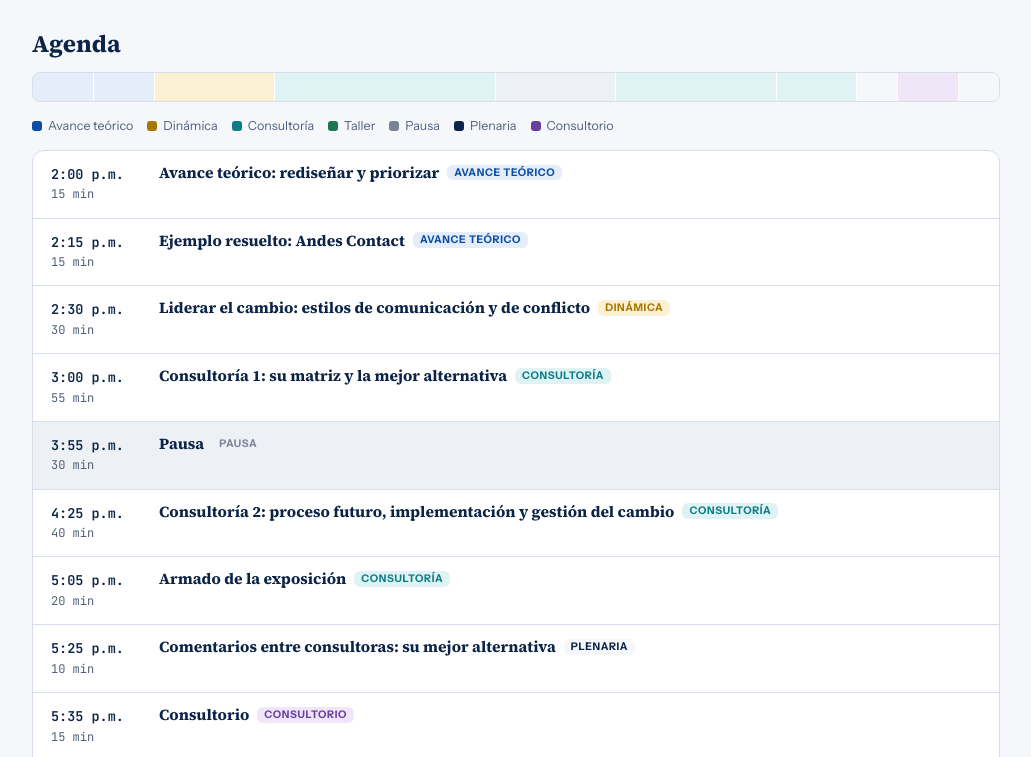
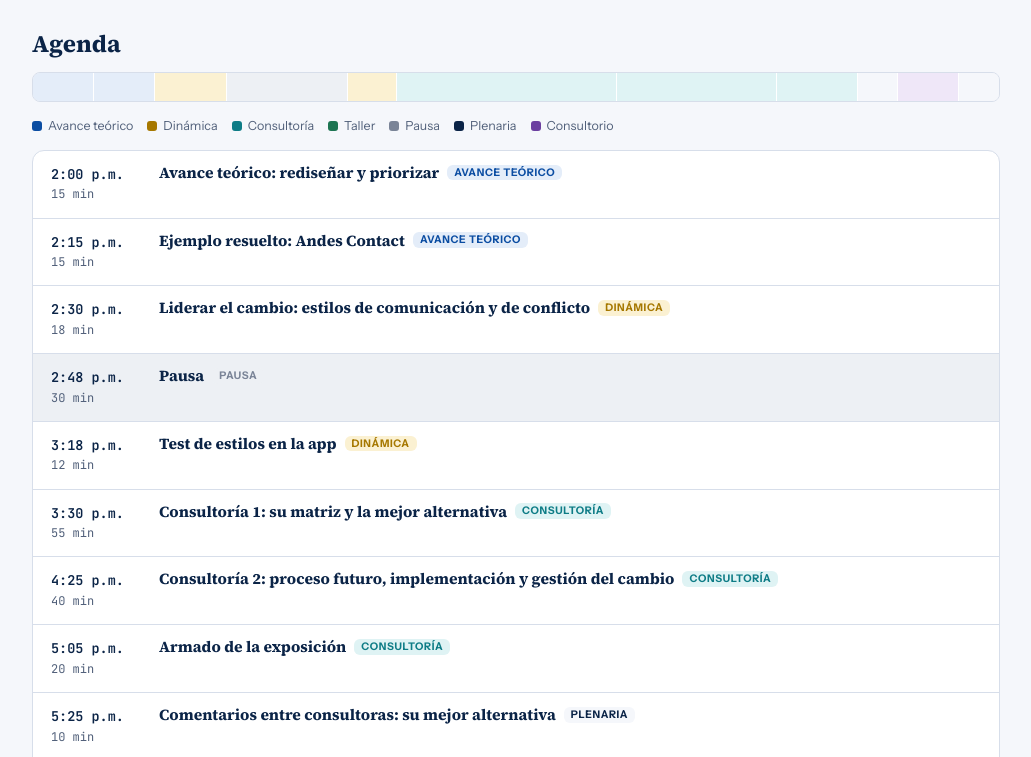
Before and after one commit to apsalinas-bot/UNISABANA-MAE-GERENCIA-PERSONAS, a plain HTML site: page index.html in a window 1280 px wide. Shown: the part 620-1377 px from the top of the page, without its empty margins (124-1155 px from the left). Drawn offline with Linux system fonts and the light colour scheme.

Commit message:
Update index.html

```diff
--- a/index.html
+++ b/index.html
@@ -738,9 +738,10 @@ const SES=[
  prep:['Entrar a la matriz con alexissr para mostrar en vivo el ejemplo completo de Andes Contact.','Pesos fijos para todos los casos: costo 40%, tiempo 30%, personal 30%.','La matriz ya trae las causas y valoraciones del sábado: los equipos solo continúan.','Publicar el orden de exposiciones del sábado.','App de estilos: sabana-estilos.html en el repo; entra con tu DNI en “Acceso docente” para ver las consultoras.'],
  guion:[[15,'expo','Avance teórico: rediseñar y priorizar','Antes y después de Andes Contact, principios de rediseño, semáforo de IA y cómo se lee la matriz de restricciones.'],
   [15,'expo','Ejemplo resuelto: Andes Contact','Muestras en vivo la matriz completa de Andes, explicas cómo se elige la mejor alternativa (¿ataca el cuello?, ¿qué restricción tiene?) y cómo se presenta una mejora.'],
-  [30,'din','Liderar el cambio: estilos de comunicación y de conflicto','Primero la teoría: los cuatro estilos (indicadores, fortalezas y debilidades) y los cinco modos de manejar el conflicto. Al final, el test en la app y la lectura por consultora para el mapa de actores y la exposición.'],
+  [18,'din','Liderar el cambio: estilos de comunicación y de conflicto','La teoría: los cuatro estilos (indicadores, fortalezas y debilidades), los cinco modos de manejar el conflicto y cómo se lee el puntaje.'],
+  [30,'pausa','Pausa',''],
+  [12,'din','Test de estilos en la app','Cada uno hace el test; revisan su diagnóstico y el de su consultora, y lo conectan con los roles de la dirección.'],
   [55,'cnsl','Consultoría 1: su matriz y la mejor alternativa','Continúan su matriz: completan mejoras y valoraciones, marcan cuáles atacan el cuello, ubican cada mejora en los cuatro cuadrantes, eligen su mejor alternativa y la escriben con la fórmula.'],
-  [30,'pausa','Pausa',''],
   [40,'cnsl','Consultoría 2: proceso futuro, implementación y gestión del cambio','Dibujan el proceso futuro con la alternativa elegida, arman la hoja de ruta por fases y el mapa de actores (estilo y modo de conflicto de cada uno), tres métricas y el pre-mortem.'],
   [20,'cnsl','Armado de la exposición','Copian el prompt de la presentación desde la matriz (sección 05), arman el borrador de sus 8 diapositivas y reparten quién expone qué.'],
   [10,'plen','Comentarios entre consultoras: su mejor alternativa','Dos o tres equipos que quieran presentan su mejor alternativa en un minuto, con la fórmula; el grupo comenta si convence.'],
@@ -891,11 +892,11 @@ s5:[
  {sec:'Liderazgo',k:'estilos',br:'…y también debilidades que aparecen bajo presión.',kick:'Debilidades',title:'Lo que cuida cada estilo',top:'▲ DICE · ALTA EXPRESIVIDAD',bot:'▼ PREGUNTA',l:'RACIONALES · CONTROLAN LAS EMOCIONES · RESULTADOS',r:'EMOCIONALES · DEMUESTRAN LAS EMOCIONES · PERSONAS',q:[['Directo', '⇄', '#c0392b', 'No escucha con atención; se impacienta.', 'No hace caso a los consejos; le gusta discutir.'], ['Vigoroso', '🗣', '#d9822b', 'Generaliza y puede ser demasiado dramático.', 'No escucha los detalles; tiende a exagerar.'], ['Sistemático', '▦', '#0b4da2', 'Se enfoca demasiado en los detalles.', 'Le cuesta revelar lo personal; tono plano.'], ['Considerado', '♡', '#1d7552', 'Se guarda sus opiniones; mucho énfasis en sentimientos.', 'Cede fácilmente y evita el conflicto.']],n:'Pregunta: en una reunión de implementación tensa, ¿qué debilidad aparece primero en cada estilo?'},
  {sec:'Liderazgo',k:'modos',br:'Ahora, cuando el cambio genera roce: hay cinco formas de reaccionar.',kick:'Manejo de conflicto · Thomas-Kilmann',title:'Cinco modos de manejar el conflicto',m:[['Competir', '⚔', '#c0392b', 'Hay que decidir rápido o algo no es negociable.', 'Desgasta las relaciones si es el único modo.'], ['Colaborar', '🤝', '#1d7552', 'El tema importa a ambos y hay tiempo.', 'Es lento: no todo merece ese esfuerzo.'], ['Negociar', '⚖', '#0b4da2', 'Hay que avanzar con un acuerdo aceptable.', 'Puede dejar soluciones a medias.'], ['Evitar', '⏸', '#8a6d1d', 'Conviene enfriar o el tema es menor.', 'Si se vuelve hábito, el problema crece.'], ['Ceder', '🕊', '#7b3fa0', 'La relación pesa más o el otro tiene razón.', 'Si es constante, el cambio no ocurre.']],n:'Dos ejes detrás: cuánto me importa lo mío (asertividad) y cuánto me importa lo del otro (cooperación). Competir: alto en lo mío; ceder: alto en lo del otro; colaborar: alto en ambos; evitar: bajo en ambos; negociar: al medio.'},
  {sec:'Liderazgo',k:'conflicto',br:'Ningún modo es malo: el problema es usar uno de más o de menos. Así se lee el puntaje.',kick:'Perfil de conflicto',title:'¿Cómo se lee el puntaje?',ej:{Competir:4,Colaborar:3,Negociar:6,Evitar:10,Ceder:8},d:{Competir:'decide rápido',Colaborar:'ganan ambos',Negociar:'cada uno cede',Evitar:'enfría o posterga',Ceder:'cuida la relación'},n:'Perfil de ejemplo: un mando medio con 20 años en Montealto (evita 10, cede 8). Pregunta: ¿cómo reaccionará ante el rediseño y cómo le comunicarían el cambio? Entre 5 y 7 es flexible; fuera de ese rango, rígido.'},
- {sec:'Liderazgo',k:'sprint',br:'Ahora sí: descubran su estilo y el de su consultora.',kick:'Test · individual y por consultora',title:'Su diagnóstico en la app',tool:'estilos',steps:['Entren con su correo de La Sabana','Parte 1: doce frases sobre cómo se comunican','Parte 2: treinta pares sobre cómo reaccionan ante un desacuerdo','Revisen “Mi diagnóstico” y luego “Mi consultora”: el gráfico del equipo y el reparto sugerido para mañana'],listo:'Cada integrante tiene su estilo y su perfil de conflicto, y el equipo ve su mezcla.',min:12,out:'Insumo para el mapa de actores y el reparto de la exposición',n:'Pega el enlace en el chat. Con tu DNI en “Acceso docente” ves las tres consultoras y el total del curso: proyecta “Todo el curso” al terminar.'},
+ {sec:'Pausa',k:'brk',min:30},
+ {sec:'Liderazgo',k:'sprint',br:'Volvemos. Ahora sí: descubran su estilo y el de su consultora.',kick:'Test · individual y por consultora',title:'Su diagnóstico en la app',tool:'estilos',steps:['Entren con su correo de La Sabana','Parte 1: doce frases sobre cómo se comunican','Parte 2: treinta pares sobre cómo reaccionan ante un desacuerdo','Revisen “Mi diagnóstico” y luego “Mi consultora”: el gráfico del equipo y el reparto sugerido para mañana'],listo:'Cada integrante tiene su estilo y su perfil de conflicto, y el equipo ve su mezcla.',min:12,out:'Insumo para el mapa de actores y el reparto de la exposición',n:'Pega el enlace en el chat. Con tu DNI en “Acceso docente” ves las tres consultoras y el total del curso: proyecta “Todo el curso” al terminar.'},
  {sec:'Liderazgo',k:'estilos',br:'¿Para qué les sirve en su consultoría? Para hablarle a cada actor en su idioma.',kick:'Su caso y la exposición de mañana',title:'A cada actor, el mensaje en su estilo',top:'MAÑANA, LA DIRECCIÓN PREGUNTA DESDE ESTOS ROLES',l:'LO QUE QUIERE OÍR: RESULTADOS',r:'LO QUE QUIERE OÍR: PERSONAS',q:[['Gerencia general', '⇄', '#c0392b', 'Escucha como directo: la recomendación primero y el costo de no hacer nada.', ''], ['La visión', '🗣', '#d9822b', 'Para el vigoroso: la historia del antes y el después en una frase.', ''], ['Finanzas', '▦', '#0b4da2', 'Escucha como sistemático: los datos, los supuestos y la matriz.', ''], ['Colaboradores y mandos medios', '♡', '#1d7552', 'Escuchan como considerados: qué cambia para ellos y cómo los acompañan.', '']],foot:'En su consultoría: mapa de actores con el estilo y el modo de conflicto de cada uno, y quién del equipo responde a cada rol mañana.',n:'Esto alimenta la diapositiva 6 (implementación y gestión del cambio) y el reparto de la exposición.'},
  {sec:'Consultoría 1',k:'sprint',br:'Ahora su empresa. Continúen su matriz donde la dejaron el sábado.',kick:'Consultoría 1 · en equipos',title:'Su matriz y la mejor alternativa',tool:'matriz',steps:['Abran su matriz (Mi caso): sus causas y valoraciones del sábado ya están','Completen las mejoras que falten y revisen las valoraciones de 1 a 5','Marquen cuáles atacan el cuello y ubiquen cada mejora en los cuatro cuadrantes','Elijan su mejor alternativa y escríbanla con la fórmula','Revisión del socio (sección 04): copien el prompt, péguenlo en su IA y ajusten lo que no puedan defender'],listo:'Tienen una mejor alternativa escrita con la fórmula y saben por qué las demás acompañan o esperan.',min:55,out:'Diapositiva 5: mejoras priorizadas y la alternativa elegida',n:'Pega el enlace de la matriz en el chat. En cada sala: “¿esta mejora ataca el cuello o solo es fácil?”.'},
- {sec:'Pausa',k:'brk',min:30},
- {sec:'Consultoría 2',k:'sprint',br:'Volvemos. Con la alternativa elegida y sus estilos claros, el proceso futuro y el plan.',kick:'Consultoría 2 · en equipos',title:'Proceso futuro, implementación y gestión del cambio',steps:['Dibujen el proceso futuro con su alternativa: ¿qué eliminan, combinan, reordenan o simplifican? Marquen dónde usarían IA y su color','Hoja de ruta según su matriz: fase 1, fase 2 y lo que se posterga, con responsables','Mapa de actores: estilo, modo de conflicto, qué gana o pierde y cómo le comunicarán el cambio','Tres métricas (proceso, resultado y experiencia) con línea base, meta y plazo','Pre-mortem: “es junio de 2027 y fracasó, ¿por qué?”, y un ajuste por causa'],listo:'El proceso futuro muestra qué cambia, cada actor clave tiene un mensaje en su estilo y cada métrica tiene línea base, meta y plazo.',min:40,out:'Diapositivas 5 a 7: proceso rediseñado, implementación y métricas',n:'Pregunta en cada sala: “¿esto cambia el proceso o agrega un programa?”.'},
+ {sec:'Consultoría 2',k:'sprint',br:'Con la alternativa elegida y sus estilos claros, el proceso futuro y el plan.',kick:'Consultoría 2 · en equipos',title:'Proceso futuro, implementación y gestión del cambio',steps:['Dibujen el proceso futuro con su alternativa: ¿qué eliminan, combinan, reordenan o simplifican? Marquen dónde usarían IA y su color','Hoja de ruta según su matriz: fase 1, fase 2 y lo que se posterga, con responsables','Mapa de actores: estilo, modo de conflicto, qué gana o pierde y cómo le comunicarán el cambio','Tres métricas (proceso, resultado y experiencia) con línea base, meta y plazo','Pre-mortem: “es junio de 2027 y fracasó, ¿por qué?”, y un ajuste por causa'],listo:'El proceso futuro muestra qué cambia, cada actor clave tiene un mensaje en su estilo y cada métrica tiene línea base, meta y plazo.',min:40,out:'Diapositivas 5 a 7: proceso rediseñado, implementación y métricas',n:'Pregunta en cada sala: “¿esto cambia el proceso o agrega un programa?”.'},
  {sec:'Consultoría 2',k:'prompt',br:'Para el pre-mortem, una mirada externa.',kick:'Prompt · pre-mortem',title:'Que alguien intente tumbar su plan',pid:'premortem'},
  {sec:'Armado',k:'act',br:'Con todo construido, armen su exposición aquí y no a medianoche.',kick:'Equipos',title:'Armado de la exposición',steps:['En la matriz (sección 05), copien el prompt de la presentación y péguenlo en Claude, ChatGPT o Gemini','Revisen el borrador de 8 diapositivas: completen los [POR COMPLETAR] y agreguen el antes y después del proceso','Repartan quién expone y quién responde a cada rol de la dirección según su estilo, y anoten lo que cierran esta noche'],min:20,out:'Exposición completa en borrador'},
  {sec:'Comentarios',k:'big',br:'Volvamos juntos. ¿Quién se anima a presentar su mejor alternativa en un minuto?',kick:'Comentarios entre consultoras',text:'Proponemos <em>___</em> porque ataca <em>___</em>. Esperamos mover <em>___</em>.',sub:'Dos o tres equipos que quieran. Las otras consultoras comentan: ¿convence?, ¿qué preguntaría la dirección?',min:10},
```
